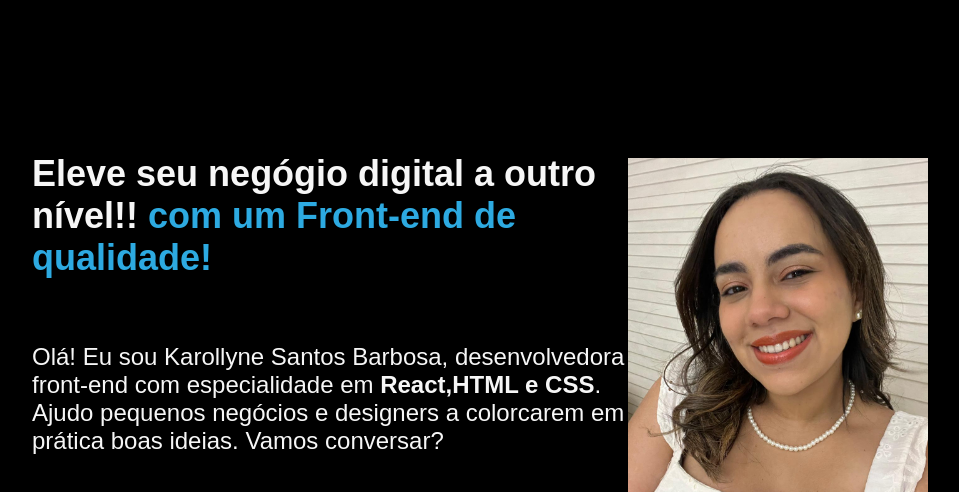
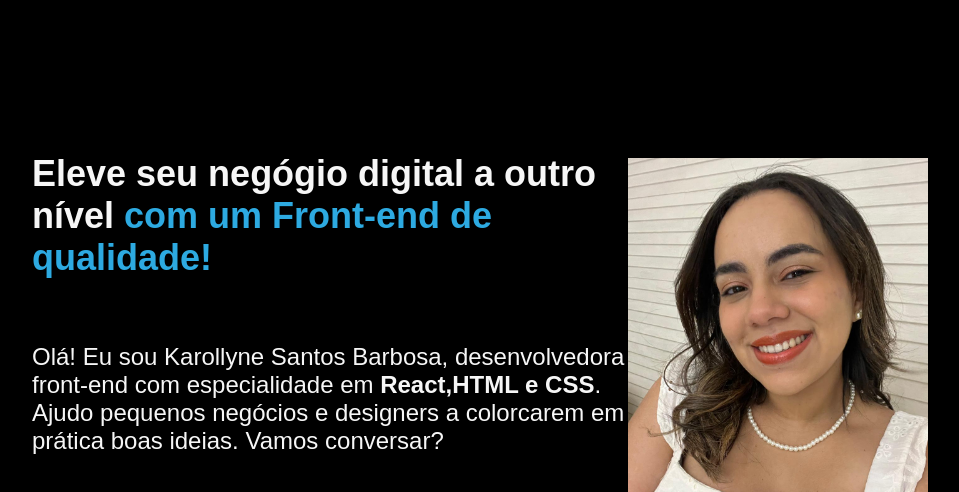
Before and after one commit to Sanbinha/portifolio, a plain HTML site: page index.html in a window 1280 px wide. Shown: the top 492 px of the page, without its empty margins (160-1119 px from the left). Drawn offline with Linux system fonts and the light colour scheme; a web font is replaced by a local one.

Commit message:
primeiro commit

```diff
--- a/index.html
+++ b/index.html
@@ -11,7 +11,7 @@
     <header></header>
     <main class ="apresentacao">
       <section class="apresentacao__conteudo">
-        <h1 class="apresentacao__conteudo__titulo">Eleve seu negógio digital a outro nível!! <strong class="titulo-destaque"> com um Front-end de qualidade!</strong> </h1>
+        <h1 class="apresentacao__conteudo__titulo">Eleve seu negógio digital a outro nível <strong class="titulo-destaque"> com um Front-end de qualidade!</strong> </h1>
     <p class="apresentacao__conteudo__texto"> Olá! Eu sou Karollyne Santos Barbosa, desenvolvedora front-end
             com especialidade em <strong> React,HTML e CSS</strong>.
              Ajudo pequenos negócios e designers a colorcarem em prática boas ideias.
```
